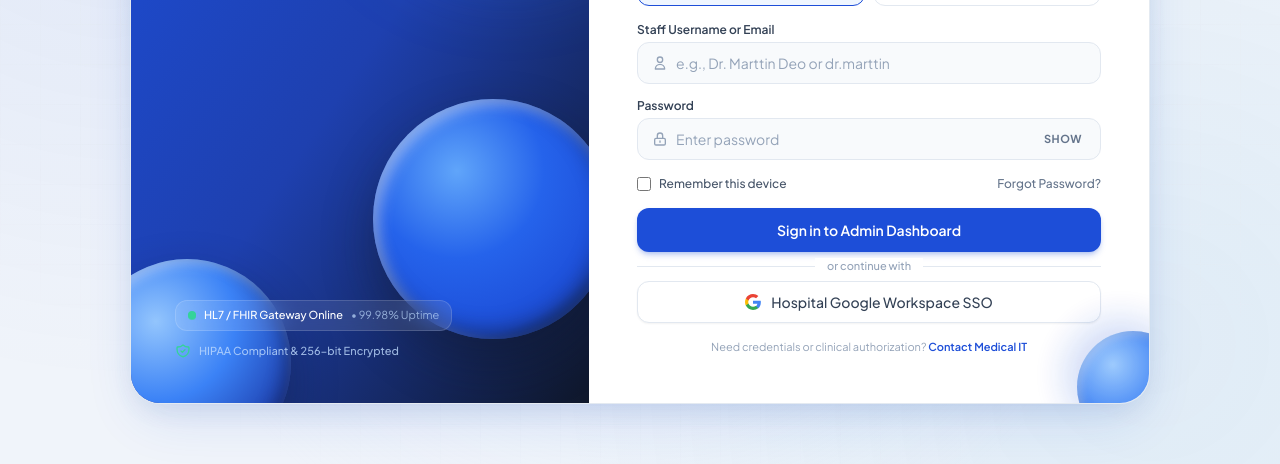
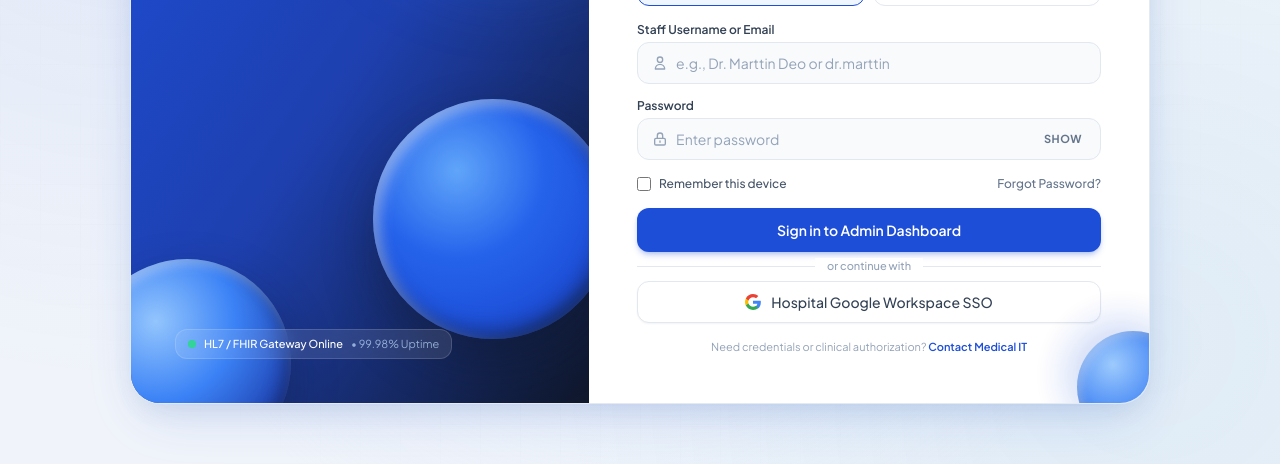
Before and after one commit to Trusted99/Hospital-Management-Web-Application-with-Admin-Dashboard, a plain HTML site: page loginpage.html in a window 1280 px wide. Shown: the part 336-800 px from the top of the page. Drawn offline with nearby package versions, Linux system fonts and the light colour scheme.

Commit message:
login page modified

```diff
--- a/loginpage.html
+++ b/loginpage.html
@@ -216,15 +216,6 @@
           <span class="font-medium">HL7 / FHIR Gateway Online</span>
           <span class="text-blue-200/70">• 99.98% Uptime</span>
         </div>
-
-        <!-- HIPAA & Security Guarantee -->
-        <div class="flex items-center gap-2 text-[11px] text-blue-200/80 font-medium">
-          <svg class="w-4 h-4 text-emerald-400 flex-shrink-0" fill="none" stroke="currentColor" viewBox="0 0 24 24">
-            <path stroke-linecap="round" stroke-linejoin="round" stroke-width="2" d="M9 12l2 2 4-4m5.618-4.016A11.955 11.955 0 0112 2.944a11.955 11.955 0 01-8.618 3.04A12.02 12.02 0 003 9c0 5.591 3.824 10.29 9 11.622 5.176-1.332 9-6.03 9-11.622 0-1.042-.133-2.052-.382-3.016z" />
-          </svg>
-          <span>HIPAA Compliant &amp; 256-bit Encrypted</span>
-        </div>
-      </div>
     </section>
 
     <!-- ============================================== -->
```
